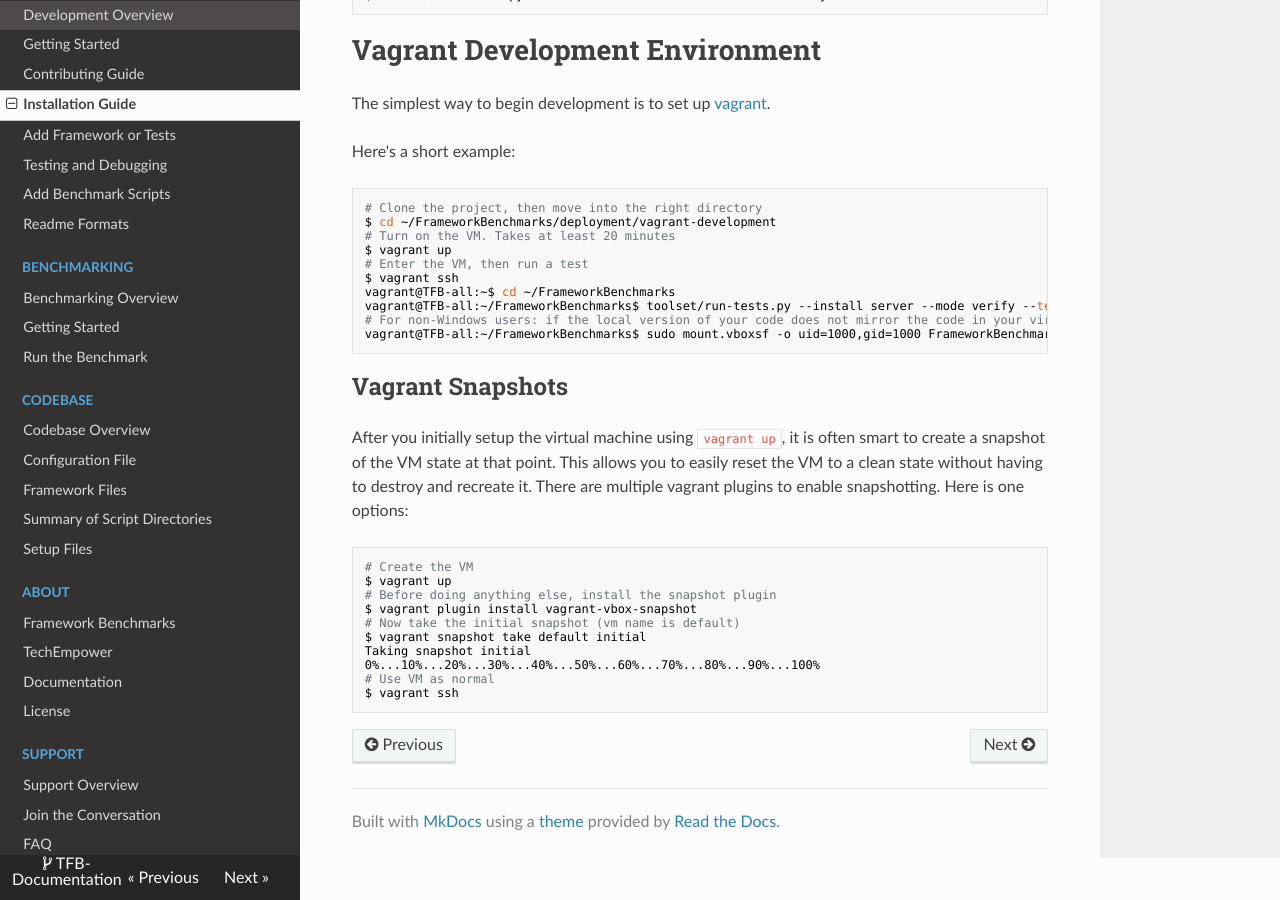
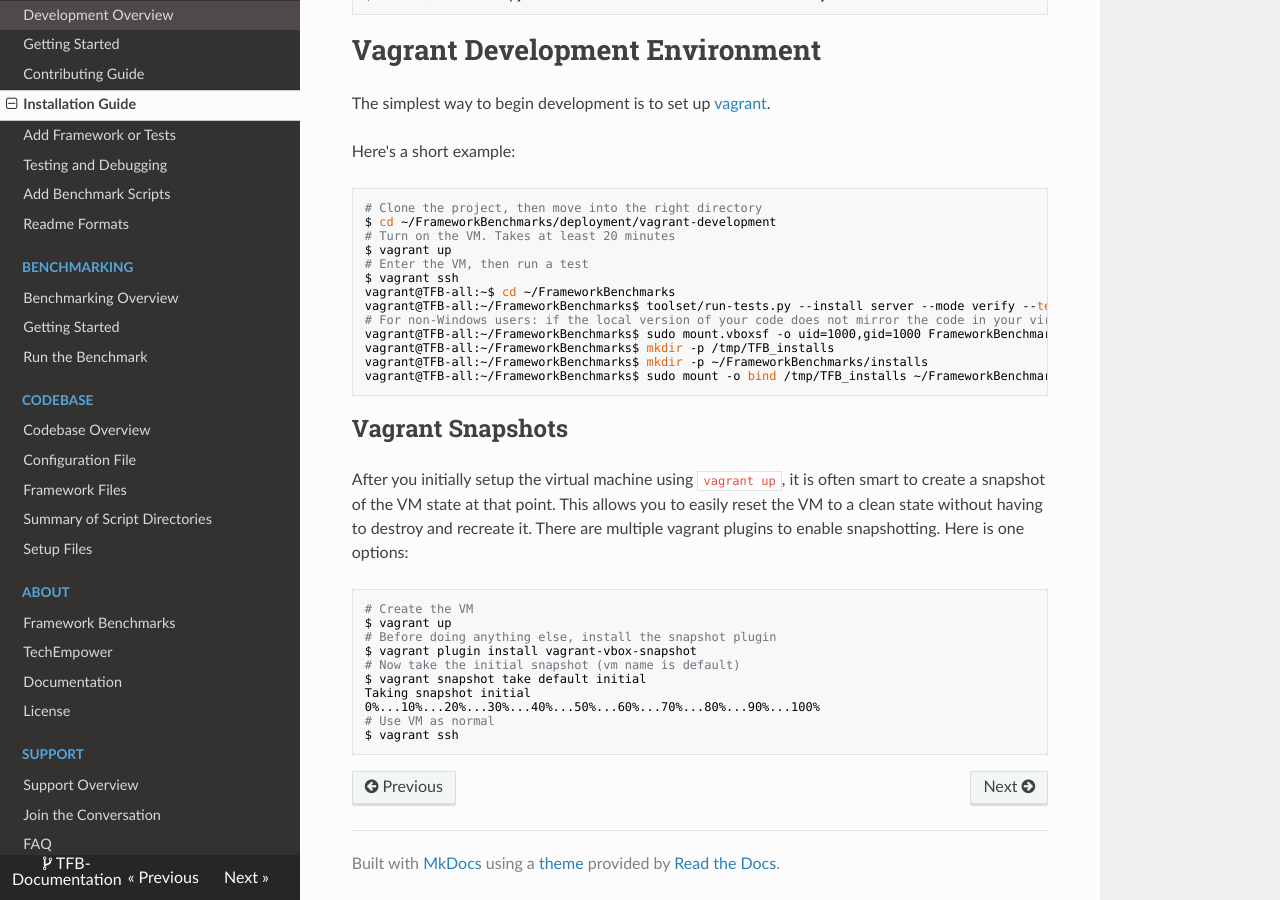
Before and after one commit to nbrady-techempower/TFB-Documentation, an MkDocs documentation site: the page built from docs/Development/Installation-Guide.md, in a window 1280 px wide and 900 px high, scrolled down 3646 px. Built offline with MkDocs 1.6.1, drawn with Linux system fonts in a browser that asks for light colours; nearby versions of some CDN libraries; old or Windows-style settings are respelled for this version of MkDocs.

Commit message:
Add commands to solve touch issue in gemini tests

````diff
--- a/docs/Development/Installation-Guide.md
+++ b/docs/Development/Installation-Guide.md
@@ -217,6 +217,9 @@ vagrant@TFB-all:~$ cd ~/FrameworkBenchmarks
 vagrant@TFB-all:~/FrameworkBenchmarks$ toolset/run-tests.py --install server --mode verify --test beego
 # For non-Windows users: if the local version of your code does not mirror the code in your virtual machine, then run the following:
 vagrant@TFB-all:~/FrameworkBenchmarks$ sudo mount.vboxsf -o uid=1000,gid=1000 FrameworkBenchmarks ~/FrameworkBenchmarks
+vagrant@TFB-all:~/FrameworkBenchmarks$ mkdir -p /tmp/TFB_installs
+vagrant@TFB-all:~/FrameworkBenchmarks$ mkdir -p ~/FrameworkBenchmarks/installs
+vagrant@TFB-all:~/FrameworkBenchmarks$ sudo mount -o bind /tmp/TFB_installs ~/FrameworkBenchmarks/installs
 ```
 
 ## Vagrant Snapshots
````
